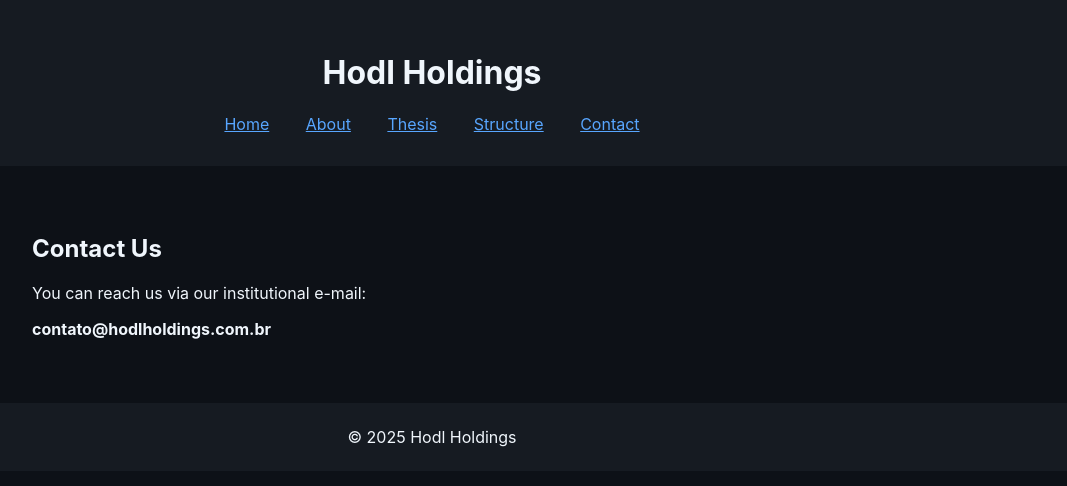
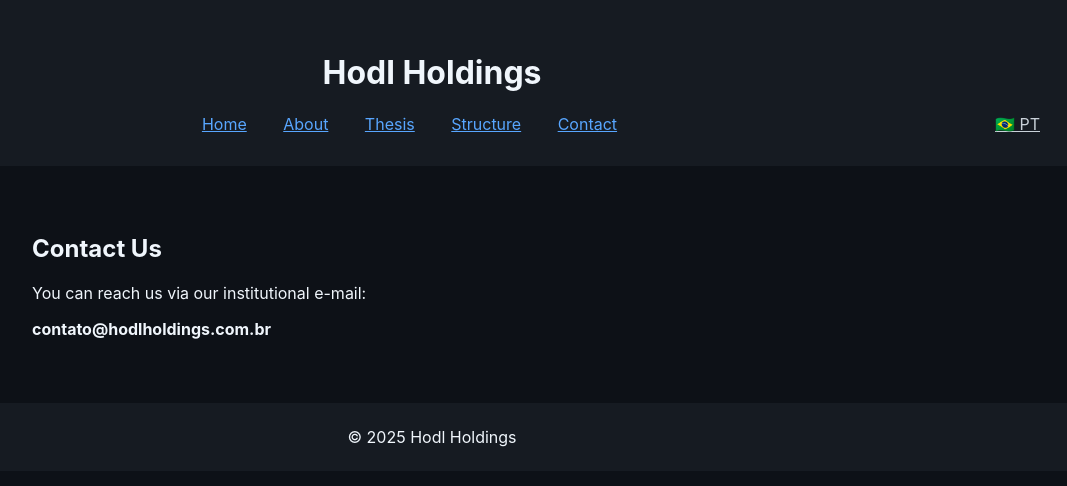
Before and after one commit to hodlholdings/hodlholdings.github.io, a plain HTML site: page en/contact.html in a window 1280 px wide. Shown: the whole page, without its empty margins (208-1275 px from the left). Drawn offline with Linux system fonts and the light colour scheme.

Commit message:
Atualizar o contact.html

```diff
--- a/en/contact.html
+++ b/en/contact.html
@@ -11,7 +11,9 @@
     <a href="thesis.html" style="color:#58a6ff;margin:0 1rem">Thesis</a>
     <a href="structure.html" style="color:#58a6ff;margin:0 1rem">Structure</a>
     <a href="contact.html" style="color:#58a6ff;margin:0 1rem">Contact</a>
-</nav></header>
+    <span style="float:right"><a href="/index.html" style="color:#c9d1d9;font-weight:400">🇧🇷 PT</a></span>
+  </nav>
+</header>
 <section style="padding:3rem 1.5rem;max-width:800px;margin:auto">
 <h2>Contact Us</h2>
 <p>You can reach us via our institutional e-mail:</p>
```
Lines whose indentation alone changed are shown as unchanged.
